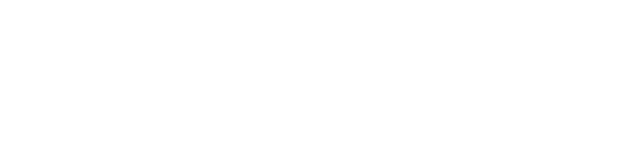
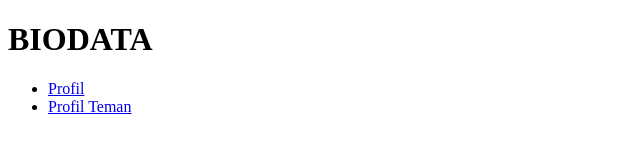
Before and after one commit to emmoefid/ulanganHarian1, a plain HTML site: page index.html in a window 1280 px wide. Shown: the whole page, without its empty margins (0-640 px from the left). Drawn offline with Linux system fonts and the light colour scheme.

Commit message:
Menambahkan di file index.html

```diff
--- a/index.html
+++ b/index.html
@@ -6,6 +6,10 @@
     <title>Document</title>
 </head>
 <body>
-
+    <h1>BIODATA</h1>
+    <ul>
+         <li><a href="profil.html">Profil</a></li>
+         <li><a href="profilTeman.html">Profil Teman</a></li>
+    </ul>
 </body>
 </html>
```
